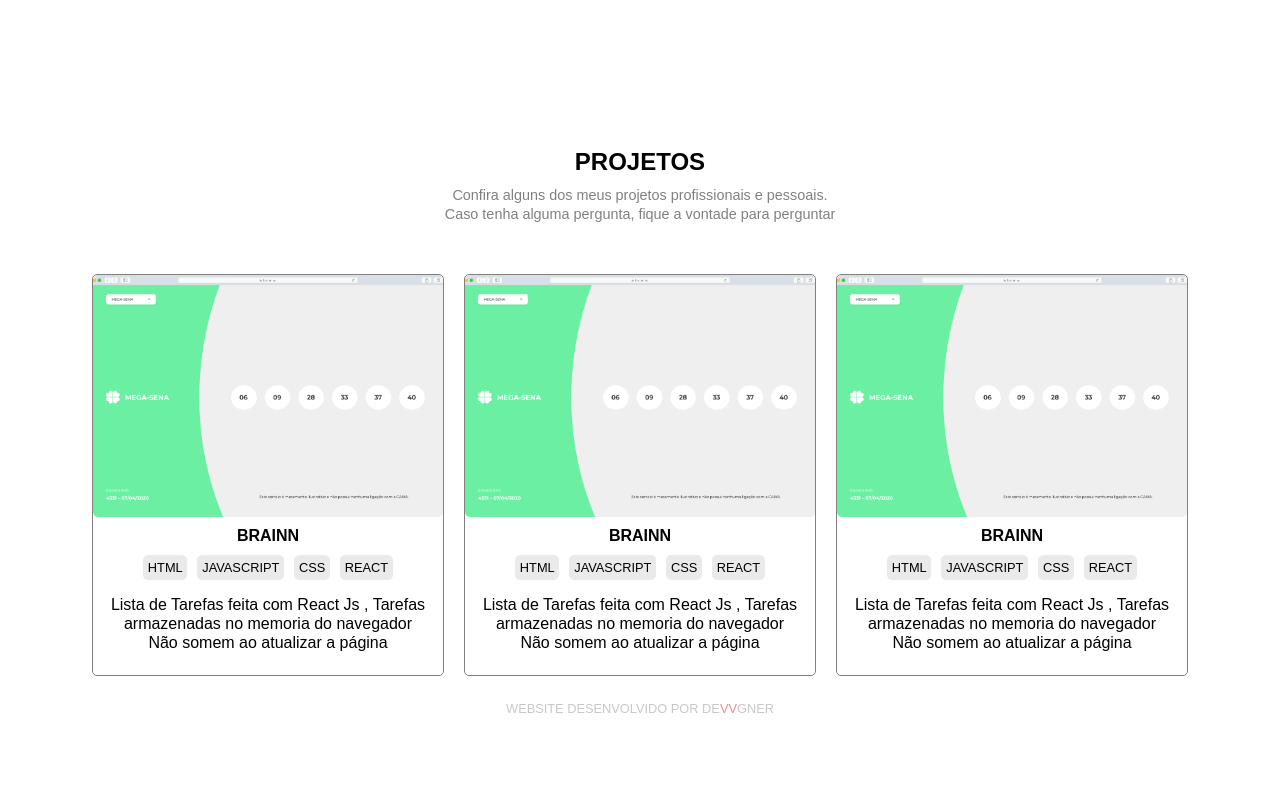
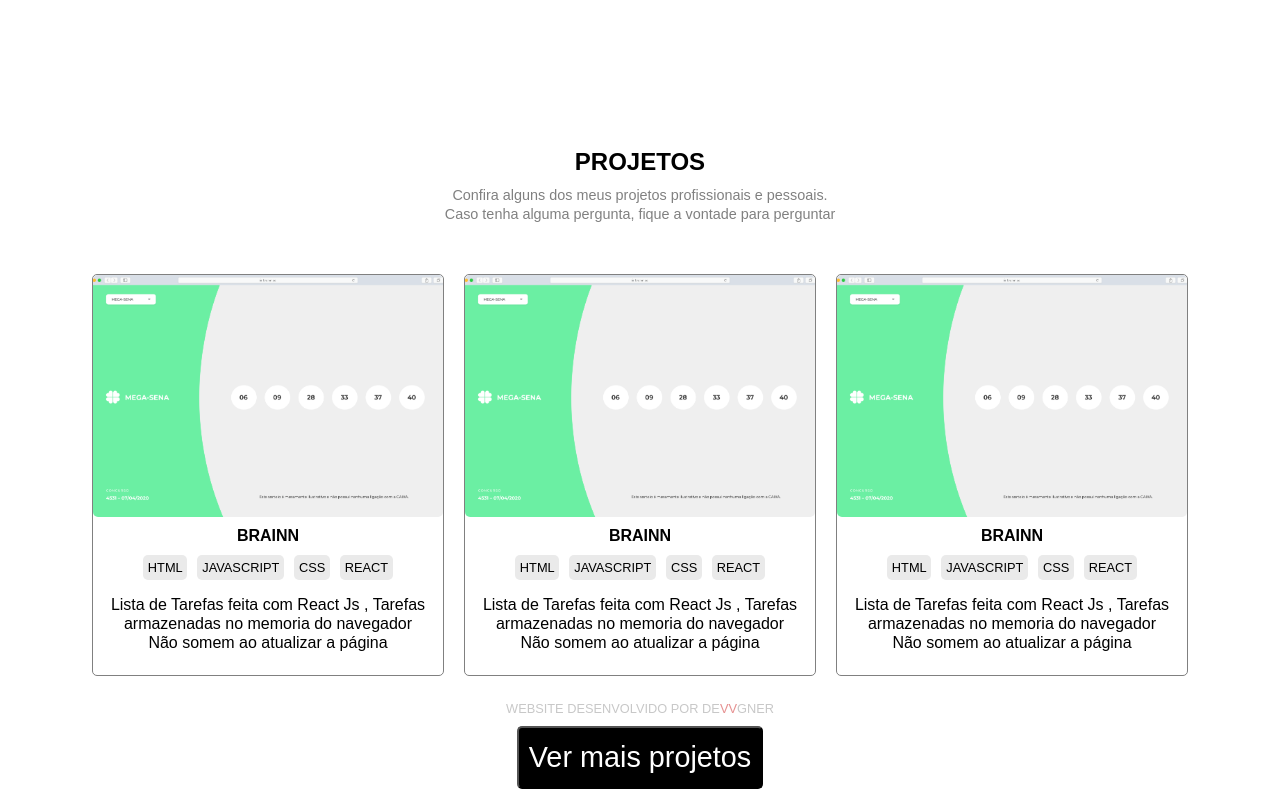
Before and after one commit to devvagnerBR/portifolio, a React (Create React App) app in the folder devvagner.com/: page / in a window 1280 px wide. Shown: the part 452-1241 px from the top of the page. Before the commit the page ends 1200 px from the top, so only its background shows below. Built offline with nearby package versions, Linux system fonts and the light colour scheme; a web font is replaced by a local one.

Commit message:
projects preview done

```diff
--- a/devvagner.com/public/index.html
+++ b/devvagner.com/public/index.html
@@ -8,36 +8,14 @@
   <meta name="theme-color" content="#000000" />
   <meta name="description" content="Front-end developer" />
   <link rel="apple-touch-icon" href="%PUBLIC_URL%/logo192.png" />
-  <!--
-      manifest.json provides metadata used when your web app is installed on a
-      user's mobile device or desktop. See https://developers.google.com/web/fundamentals/web-app-manifest/
-    -->
   <link rel="manifest" href="%PUBLIC_URL%/manifest.json" />
-  <!--
-      Notice the use of %PUBLIC_URL% in the tags above.
-      It will be replaced with the URL of the `public` folder during the build.
-      Only files inside the `public` folder can be referenced from the HTML.
-
-      Unlike "/favicon.ico" or "favicon.ico", "%PUBLIC_URL%/favicon.ico" will
-      work correctly both with client-side routing and a non-root public URL.
-      Learn how to configure a non-root public URL by running `npm run build`.
-    -->
-  <title>Devv</title>
+  <title>Devvagner</title>
 </head>
 
 <body>
   <noscript>You need to enable JavaScript to run this app.</noscript>
   <div id="root"></div>
-  <!--
-      This HTML file is a template.
-      If you open it directly in the browser, you will see an empty page.
 
-      You can add webfonts, meta tags, or analytics to this file.
-      The build step will place the bundled scripts into the <body> tag.
-
-      To begin the development, run `npm start` or `yarn start`.
-      To create a production bundle, use `npm run build` or `yarn build`.
-    -->
 </body>
 
 </html>
--- a/devvagner.com/src/Components/BlackButton/BlackButton.module.css
+++ b/devvagner.com/src/Components/BlackButton/BlackButton.module.css
@@ -1,12 +1,15 @@
 .btn {
 	height: 63px;
-	width: 190px;
+	min-width: 190px;
+	max-width: 250px;
 	font-size: 1.8rem;
 	text-align: center;
 	color: white;
 	background: black;
 	border-radius: 5px;
 	cursor: pointer;
+	padding-right: 10px;
+	padding-left: 10px;
 	outline: none;
 	text-decoration: none;
 }
--- a/devvagner.com/src/Components/Header/Header.module.css
+++ b/devvagner.com/src/Components/Header/Header.module.css
@@ -27,6 +27,9 @@
 	height: 100%;
 	gap: 3rem;
 }
+.header_middle h4{
+	cursor: pointer;
+}
 
 .header_right {
 	display: grid;
@@ -36,6 +39,7 @@
 .header_right img {
 	width: 25px;
 	height: 25px;
+	cursor: pointer;
 }
 
 .header_right_social {
@@ -52,6 +56,7 @@
 	height: auto;
 }
 .header_right_language {
+	cursor: pointer;
 	display: flex;
 	align-items: center;
 	justify-content: center;
--- a/devvagner.com/src/Components/ProjectCard/ProjectCard.jsx
+++ b/devvagner.com/src/Components/ProjectCard/ProjectCard.jsx
@@ -20,7 +20,6 @@ const ProjectCard = () => {
                     armazenadas no memoria do navegador
                     Não somem ao atualizar a página</p>
             </div>
-
         </div>
     )
 }
--- a/devvagner.com/src/Components/ProjectsView/ProjectsView.jsx
+++ b/devvagner.com/src/Components/ProjectsView/ProjectsView.jsx
@@ -1,4 +1,5 @@
 import React from 'react'
+import BlackButton from '../BlackButton/BlackButton'
 import ProjectCard from '../ProjectCard/ProjectCard'
 import styles from './ProjectsView.module.css'
 
@@ -13,8 +14,10 @@ const ProjectsView = () => {
                 <ProjectCard />
                 <ProjectCard />
                 <ProjectCard />
-
             </div>
+            <div className={styles.see_more}>
+                    <BlackButton>Ver mais projetos</BlackButton>
+                </div>
         </div>
     )
 }
--- a/devvagner.com/src/Components/ProjectsView/ProjectsView.module.css
+++ b/devvagner.com/src/Components/ProjectsView/ProjectsView.module.css
@@ -1,6 +1,5 @@
 .projects_view_container {
 	display: flex;
-
 	text-align: center;
 	flex-direction: column;
 	align-items: center;
@@ -30,8 +29,7 @@
 	gap: 20px;
 }
 
-/*
-
-text
-project cards
-*/
+.see_more {
+	padding-top: 50px;
+	align-self: center;
+}
```
